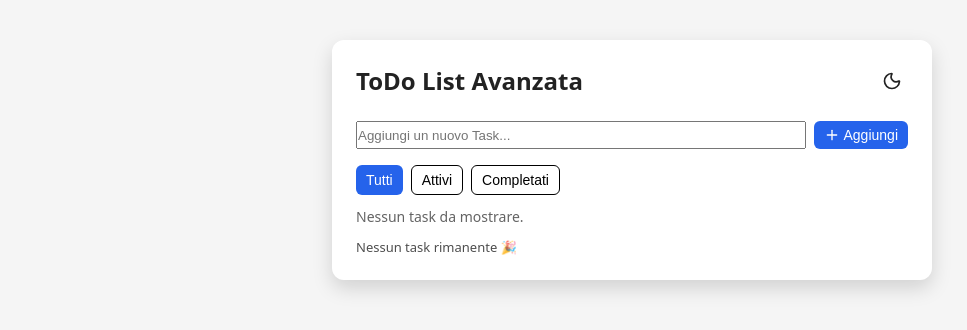
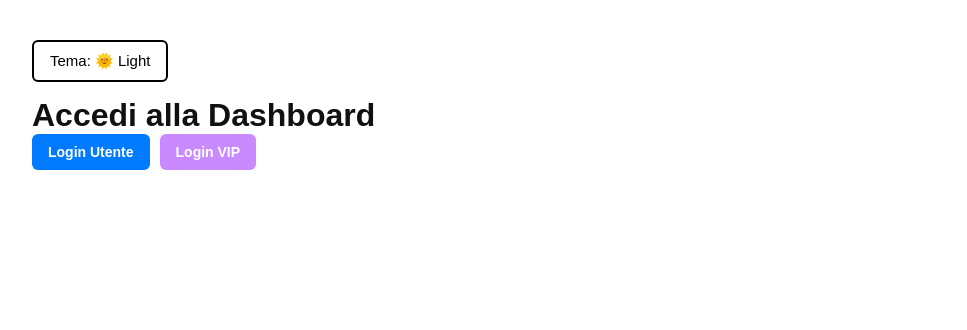
Before and after one commit to Damilola91/Lezioni-Nov, a React (Vite) app in the folder React/vite-project/: page / in a window 1280 px wide. Shown: the top 330 px of the page, without its empty margins (8-975 px from the left). Built offline with nearby package versions, Linux system fonts and the light colour scheme.

Commit message:
add: dashboard

```diff
--- a/React/vite-project/src/App.jsx
+++ b/React/vite-project/src/App.jsx
@@ -1,10 +1,11 @@
 import "./App.css";
 import TodoComponent from "./components/TodoComponent/TodoComponent";
+import Dashboard from "./components/Dashboard/Dashboard";
 
 const App = () => {
   return (
     <>
-      <TodoComponent />
+      <Dashboard />
     </>
   );
 };
--- /dev/null
+++ b/React/vite-project/src/components/Dashboard/Dashboard.css
@@ -0,0 +1,66 @@
+
+.dashboard {
+  min-height: 100vh;
+  padding: 40px;
+  transition: .3s;
+  font-family: sans-serif;
+}
+
+.dashboard.light { background: white; color: #111; }
+.dashboard.dark  { background: #111; color: white; }
+
+.theme-btn {
+  padding: 10px 16px;
+  margin-bottom: 15px;
+  cursor: pointer;
+  background: transparent;
+  border: 2px solid currentColor;
+  font-size: 15px;
+  border-radius: 6px;
+}
+
+.login-container {
+  display: flex;
+  gap: 10px;
+}
+
+.btn {
+  padding: 10px 16px;
+  border: none;
+  cursor: pointer;
+  background: #007bff;
+  color: white;
+  border-radius: 6px;
+  font-weight: bold;
+  transition: .2s;
+}
+.btn:hover { opacity: .85; }
+
+.premium { background: #ca8aff; }
+
+.user-box {
+  margin-top: 25px;
+  font-size: 17px;
+}
+
+.notifications {
+  margin-top: 18px;
+}
+.btn.small {
+  padding: 6px 10px;
+  margin-left: 10px;
+}
+
+.premium-area {
+  margin-top: 20px;
+  padding: 15px;
+  border: 2px solid currentColor;
+  border-radius: 8px;
+}
+
+.logout {
+  margin-top: 25px;
+  background: red;
+}
+
+.logout:hover { background: #c20000; }
--- /dev/null
+++ b/React/vite-project/src/components/Dashboard/Dashboard.jsx
@@ -0,0 +1,86 @@
+import { useState } from "react";
+import "./Dashboard.css";
+import { users } from "../../data/users";
+
+const Dashboard = () => {
+  const [usersList, setUsersList] = useState([]);
+  const [notifications, setNotifications] = useState(3);
+  const [theme, setTheme] = useState("light");
+
+  const loginFree = () => setUsersList(users.filter((u) => !u.isVip));
+  const loginVip = () => setUsersList(users.filter((u) => u.isVip));
+
+  const logout = () => {
+    setUsersList([]);
+    setNotifications(3);
+  };
+
+  const markAsRead = () => setNotifications(0);
+  const toggleTheme = () => setTheme(theme === "light" ? "dark" : "light");
+
+  return (
+    <div className={`dashboard ${theme}`}>
+      <button className="theme-btn" onClick={toggleTheme}>
+        Tema: {theme === "light" ? "🌞 Light" : "🌙 Dark"}
+      </button>
+
+      <h1>
+        {usersList.length > 0 ? "Utenti trovati" : "Accedi alla Dashboard"}
+      </h1>
+
+      {usersList.length === 0 && (
+        <div className="login-container">
+          <button onClick={loginFree} className="btn">
+            Login Utente
+          </button>
+          <button onClick={loginVip} className="btn premium">
+            Login VIP
+          </button>
+        </div>
+      )}
+
+      {usersList.length > 0 && (
+        <div className="users-grid">
+          {usersList.map((user) => {
+            const {
+              id,
+              name,
+              username,
+              avatar,
+              age,
+              followers,
+              isVip,
+              hobbies,
+            } = user || {};
+
+            return (
+              <div key={id} className="user-card">
+                <img src={avatar} className="avatar" alt={name} />
+                <h3>{name}</h3>
+                <p>@{username}</p>
+                <p>Età: {age}</p>
+                <p>Followers: {followers}</p>
+                <p>Status: {isVip ? "⭐ VIP" : "Free"}</p>
+                {isVip && <p>Hobby: {hobbies.join(", ")}</p>}
+              </div>
+            );
+          })}
+
+          <div className="footer-actions">
+            <h3>🔔 Notifiche: {notifications}</h3>
+            {notifications > 0 && (
+              <button className="btn small" onClick={markAsRead}>
+                Segna tutte lette
+              </button>
+            )}
+            <button className="btn logout" onClick={logout}>
+              Logout
+            </button>
+          </div>
+        </div>
+      )}
+    </div>
+  );
+};
+
+export default Dashboard;
--- /dev/null
+++ b/React/vite-project/src/data/users.js
@@ -0,0 +1,68 @@
+export const users = [
+  {
+    id: 1,
+    name: "Luca",
+    username: "luca123",
+    avatar:
+      "https://gravatar.com/avatar/81ea04da042d50cf271ae0ad9d663fc5?s=200&d=robohash&r=x",
+    age: 25,
+    isVip: true,
+    hobbies: ["calcio", "programmazione"],
+    followers: 300,
+  },
+  {
+    id: 2,
+    name: "Sara",
+    username: "sara_89",
+    avatar:
+      "https://gravatar.com/avatar/a2b152743a2d46d182d81ba99a70021c?s=200&d=robohash&r=x",
+    age: 30,
+    isVip: false,
+    hobbies: ["lettura", "yoga"],
+    followers: 150,
+  },
+  {
+    id: 3,
+    name: "Marco",
+    username: "marco_tech",
+    avatar:
+      "https://gravatar.com/avatar/f72dc933f9ea167685af13654668d170?s=200&d=robohash&r=x",
+    age: 22,
+    isVip: false,
+    hobbies: ["gaming", "programmazione"],
+    followers: 500,
+  },
+  {
+    id: 4,
+    name: "Elena",
+    username: "elena_art",
+    avatar:
+      "https://gravatar.com/avatar/24a180c689a6ed96289cd31074699a00?s=200&d=robohash&r=x",
+    age: 28,
+    isVip: true,
+    hobbies: ["arte", "fotografia"],
+    followers: 400,
+  },
+  {
+    id: 5,
+    name: "Giovanni",
+    username: "giovanni_music",
+    avatar:
+      "https://gravatar.com/avatar/88e79defe4a66c109ab626589294f09b?s=200&d=robohash&r=x",
+    age: 35,
+    isVip: true,
+    hobbies: ["musica", "cucina"],
+    followers: 800,
+  },
+  {
+    id: 6,
+    name: "Anna",
+    username: "anna_travel",
+    avatar:
+      "https://gravatar.com/avatar/5f4dcc3b5aa765d61d8327deb882cf99?s=200&d=robohash&r=x",
+    age: 27,
+    isVip: false,
+    hobbies: ["viaggi", "fotografia"],
+    followers: 250,
+  },
+];
```
Also changed, not shown: React/vite-project/src/components/LoginButton/LoginButton.jsx (added, +21 -0 lines), React/vite-project/src/components/Notifications/Notifications.jsx (added, +11 -0 lines), React/vite-project/src/components/PremiumSection/PremiumSection.jsx (added, +15 -0 lines).
